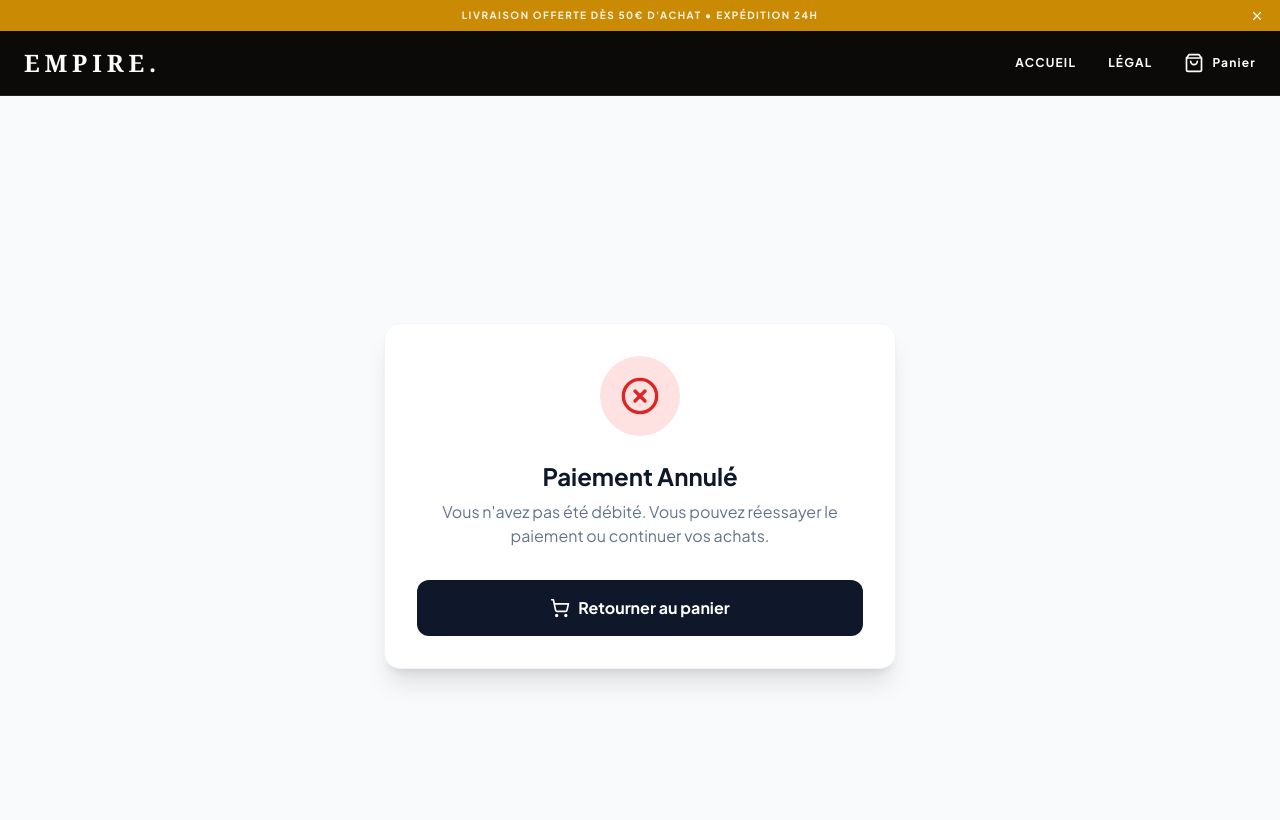
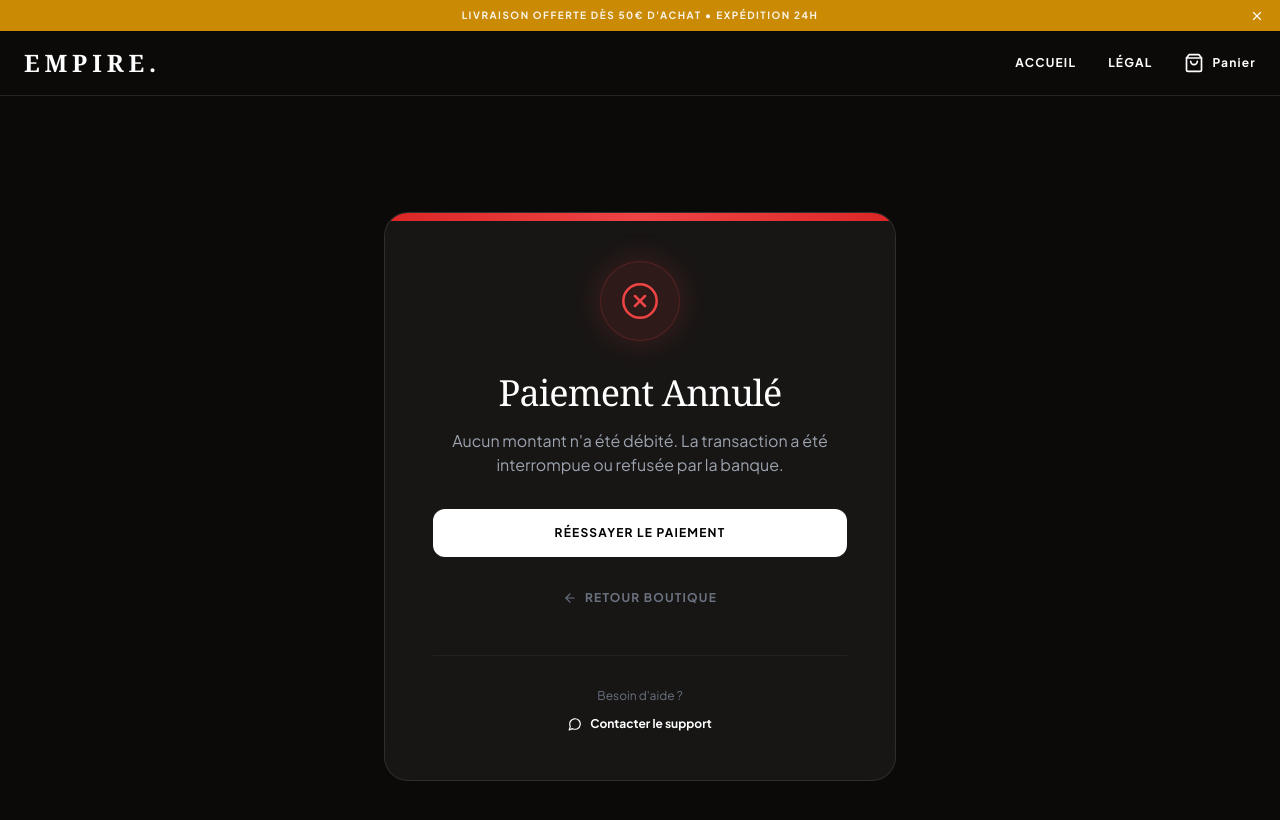
Before and after one commit to tranchristan1105/e-com, a React (Vite) app in the folder frontend/: page /cancel in a window 1280 px wide. Shown: the top 820 px of the page. Built offline with nearby package versions, Linux system fonts and the light colour scheme; no server answers.

Commit message:
Fix: clear cart

```diff
--- a/frontend/src/pages/CancelPage.jsx
+++ b/frontend/src/pages/CancelPage.jsx
@@ -1,29 +1,49 @@
 import React from 'react';
 import { Link } from 'react-router-dom';
-import { XCircle, ShoppingCart } from 'lucide-react';
+import { XCircle, ArrowLeft, MessageCircle } from 'lucide-react';
 
 const CancelPage = () => {
   return (
-    <div className="min-h-screen bg-slate-50 flex items-center justify-center p-4">
-      <div className="bg-white max-w-lg w-full rounded-2xl shadow-xl p-8 text-center border border-slate-100">
+    <div className="min-h-screen bg-[#0c0a09] flex items-center justify-center p-6 font-sans text-white selection:bg-red-600">
+      <div className="max-w-lg w-full bg-white/5 backdrop-blur-lg border border-white/10 rounded-3xl p-8 md:p-12 text-center relative overflow-hidden">
 
-        <div className="w-20 h-20 bg-red-100 rounded-full flex items-center justify-center mx-auto mb-6">
-          <XCircle className="text-red-600 w-10 h-10" />
+        {/* Effet de fond */}
+        <div className="absolute top-0 left-0 w-full h-2 bg-gradient-to-r from-red-600 via-red-500 to-red-600"></div>
+
+        <div className="relative z-10 flex flex-col items-center">
+            <div className="w-20 h-20 bg-red-500/10 rounded-full flex items-center justify-center mb-8 border border-red-500/20 shadow-[0_0_30px_rgba(239,68,68,0.2)]">
+                <XCircle size={40} className="text-red-500" strokeWidth={1.5} />
             </div>
 
-        <h1 className="text-2xl font-bold text-slate-900 mb-2">Paiement Annulé</h1>
-        <p className="text-slate-500 mb-8">
-          Vous n'avez pas été débité. Vous pouvez réessayer le paiement ou continuer vos achats.
+            <h1 className="font-serif text-3xl md:text-4xl mb-4 tracking-tight">Paiement Annulé</h1>
+            <p className="text-gray-400 leading-relaxed mb-8 text-sm md:text-base">
+                Aucun montant n'a été débité. La transaction a été interrompue ou refusée par la banque.
             </p>
+
+            <div className="flex flex-col gap-4 w-full">
+                <Link
+                    to="/cart" // Ou ouvrir le panier
+                    onClick={() => window.history.back()}
+                    className="w-full bg-white text-black py-4 rounded-xl font-bold uppercase tracking-widest text-xs hover:bg-gray-200 transition-colors"
+                >
+                    Réessayer le paiement
+                </Link>
 
                 <Link
                     to="/"
-          className="block w-full bg-slate-900 text-white py-4 rounded-xl font-bold hover:bg-slate-800 transition-colors flex items-center justify-center gap-2"
+                    className="w-full py-4 rounded-xl font-bold uppercase tracking-widest text-xs text-gray-500 hover:text-white border border-transparent hover:border-white/20 transition-all flex items-center justify-center gap-2"
                 >
-          <ShoppingCart size={20} />
-          Retourner au panier
+                    <ArrowLeft size={14} /> Retour boutique
                 </Link>
+            </div>
 
+            <div className="mt-8 pt-8 border-t border-white/5 w-full">
+                <p className="text-xs text-gray-500 mb-3">Besoin d'aide ?</p>
+                <a href="mailto:support@empire.com" className="text-xs font-bold text-white hover:text-yellow-500 transition-colors flex items-center justify-center gap-2">
+                    <MessageCircle size={14} /> Contacter le support
+                </a>
+            </div>
+        </div>
       </div>
     </div>
   );
--- a/frontend/src/pages/SuccessPage.jsx
+++ b/frontend/src/pages/SuccessPage.jsx
@@ -1,53 +1,55 @@
 import React, { useEffect } from 'react';
 import { Link, useSearchParams } from 'react-router-dom';
-import { CheckCircle, ArrowRight, Package } from 'lucide-react';
-// Ajout de l'extension .jsx pour corriger l'erreur de résolution
-import { useCart } from '../context/CartContext.jsx';
-// import { useTracking } from '../hooks/useTracking'; // Optionnel si tu veux tracker la vente
+import { CheckCircle, ArrowRight, ShoppingBag } from 'lucide-react';
+import { useCart } from '../context/CartContext';
 
 const SuccessPage = () => {
   const [searchParams] = useSearchParams();
   const sessionId = searchParams.get('session_id');
-  const { clearCart } = useCart();
+
+  // Récupération sécurisée du contexte
+  const cartContext = useCart();
 
   useEffect(() => {
-    // Dès que la page charge, on vide le panier car la commande est payée
-    clearCart();
-  }, []);
+    // On vide le panier UNIQUEMENT si la fonction existe pour éviter le crash
+    if (cartContext && cartContext.clearCart) {
+      cartContext.clearCart();
+    } else {
+       // Optionnel: On peut vider le localStorage manuellement en secours
+       localStorage.removeItem('empire_cart');
+    }
+  }, [cartContext]);
 
   return (
-    <div className="min-h-screen bg-slate-50 flex items-center justify-center p-4">
-      <div className="bg-white max-w-lg w-full rounded-2xl shadow-xl p-8 text-center border border-slate-100">
+    <div className="min-h-screen bg-[#0c0a09] flex items-center justify-center p-6 font-sans text-white selection:bg-yellow-600">
+      <div className="max-w-lg w-full bg-white/5 backdrop-blur-lg border border-white/10 rounded-3xl p-8 md:p-12 text-center relative overflow-hidden">
 
-        <div className="w-20 h-20 bg-green-100 rounded-full flex items-center justify-center mx-auto mb-6">
-          <CheckCircle className="text-green-600 w-10 h-10" />
+        {/* Effet de fond */}
+        <div className="absolute top-0 left-0 w-full h-2 bg-gradient-to-r from-yellow-600 via-yellow-400 to-yellow-600"></div>
+        <div className="absolute -top-24 -right-24 w-48 h-48 bg-yellow-600/20 rounded-full blur-3xl"></div>
+
+        <div className="relative z-10 flex flex-col items-center">
+            <div className="w-20 h-20 bg-green-500/10 rounded-full flex items-center justify-center mb-8 border border-green-500/20 shadow-[0_0_30px_rgba(34,197,94,0.2)]">
+                <CheckCircle size={40} className="text-green-500" strokeWidth={1.5} />
             </div>
 
-        <h1 className="text-3xl font-extrabold text-slate-900 mb-2">Merci pour votre commande !</h1>
-        <p className="text-slate-500 mb-8">
-          Votre paiement a été accepté. Vous allez recevoir un email de confirmation avec les détails de la livraison.
+            <h1 className="font-serif text-3xl md:text-4xl mb-4 tracking-tight">Commande Confirmée</h1>
+            <p className="text-gray-400 leading-relaxed mb-8 text-sm md:text-base">
+                Merci pour votre confiance. Votre commande a été acceptée et est en cours de préparation dans nos ateliers.
             </p>
 
-        <div className="bg-slate-50 rounded-xl p-4 mb-8 text-sm text-slate-600 border border-slate-200">
-          <p className="font-semibold mb-1">Numéro de session :</p>
-          <code className="bg-white px-2 py-1 rounded border border-slate-200 text-xs break-all">
-            {sessionId || "ID_INCONNU"}
-          </code>
+            <div className="bg-white/5 border border-white/5 rounded-xl p-6 w-full mb-8">
+                <p className="text-xs uppercase tracking-widest text-gray-500 mb-2">Référence Commande</p>
+                <p className="font-mono text-yellow-500 text-lg">{sessionId ? sessionId.slice(-8).toUpperCase() : "CONFIRMÉE"}</p>
             </div>
 
-        <div className="space-y-3">
             <Link
                 to="/"
-            className="block w-full bg-blue-600 text-white py-4 rounded-xl font-bold hover:bg-blue-700 transition-colors flex items-center justify-center gap-2"
+                className="group w-full bg-white text-black py-4 rounded-xl font-bold uppercase tracking-widest text-xs hover:bg-yellow-500 hover:text-white transition-all duration-500 flex items-center justify-center gap-3"
             >
-            Retour à la boutique <ArrowRight size={20} />
+                Retour à la boutique <ArrowRight size={16} className="group-hover:translate-x-1 transition-transform"/>
             </Link>
-
-          <button className="block w-full text-slate-500 py-3 font-medium hover:text-slate-700 text-sm">
-            Besoin d'aide ? Contactez le support
-          </button>
         </div>
-
       </div>
     </div>
   );
```
Lines whose indentation alone changed are shown as unchanged.
